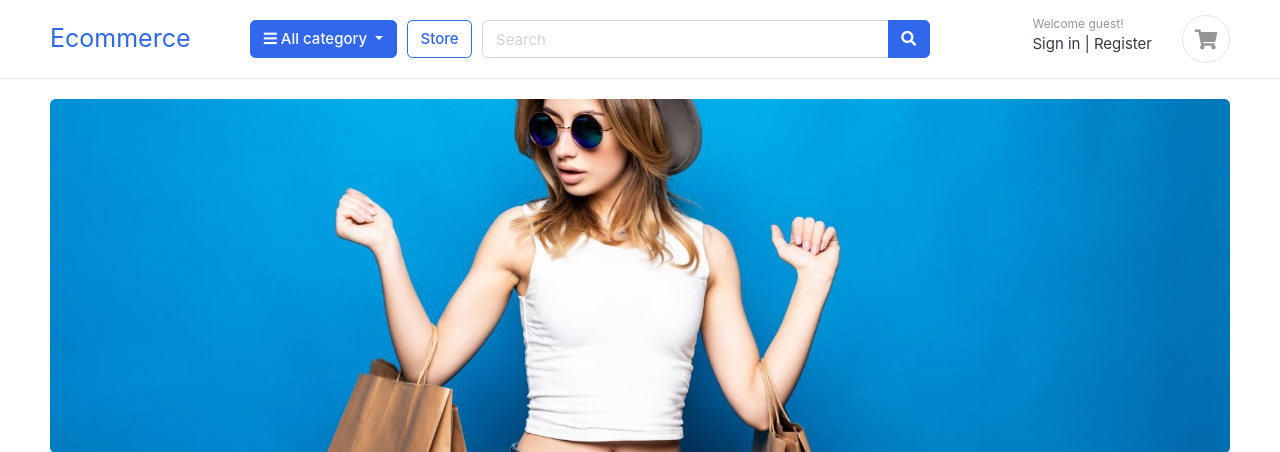
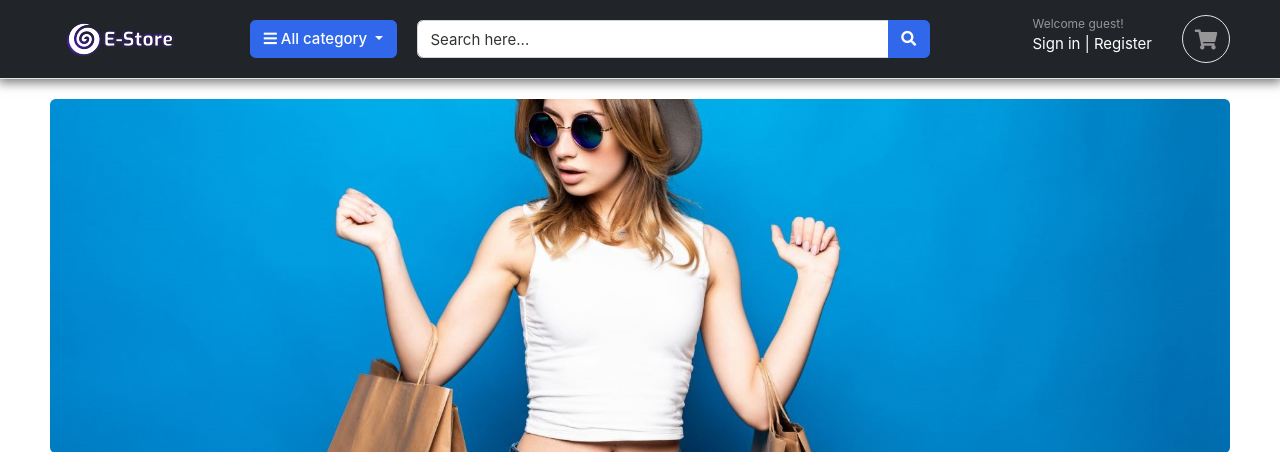
Before and after one commit to Ameeruddin0601/Django-Ecom-Project, a Django app: template templates/home.html in a window 1280 px wide. Shown: the top 452 px of the page. Run offline with Django 3.2, Linux system fonts and the light colour scheme; the template is opened without the code that fills it, so the values that code supplies are empty; some libraries are stand-ins or nearby versions; some web fonts are replaced.

Commit message:
improved navbar ui, added logo and some minor changes

```diff
--- /dev/null
+++ b/EcomProject/static/css/custom.css
@@ -0,0 +1,12 @@
+.widget-header a{
+	color:  white;
+	}
+
+.widget-header a:hover{
+	color:  rgb(135,160,255);
+	}
+
+form.search input::placeholder{
+	color: black;
+	opacity: 0.8;
+	}
--- a/templates/base.html
+++ b/templates/base.html
@@ -6,8 +6,9 @@
 <meta http-equiv="pragma" content="no-cache" />
 <meta http-equiv="cache-control" content="max-age=604800" />
 <meta name="viewport" content="width=device-width, initial-scale=1, shrink-to-fit=no">
+<link rel="icon" href="{% static 'images/favicon.png' %}" type="image/png">
 
-<title>Ecom Website</title>
+<title>E-Store</title>
 
 
 <script src="{% static 'js/jquery-2.0.0.min.js' %}" type="text/javascript"></script>
@@ -16,6 +17,7 @@
 <link href="{% static 'fonts/fontawesome/css/all.min.css' %}" type="text/css" rel="stylesheet">
 <link href="{% static 'css/ui.css' %}" rel="stylesheet" type="text/css"/>
 <link href="{% static 'css/responsive.css' %}" rel="stylesheet" media="only screen and (max-width: 1200px)" />
+<link href="{% static 'css/custom.css' %}" rel="stylesheet">
 <script src="{% static 'js/script.js' %}" type="text/javascript"></script>
 
 <script type="text/javascript">
--- a/templates/includes/navbar.html
+++ b/templates/includes/navbar.html
@@ -1,56 +1,11 @@
 {% load static %}
-<header class="section-header">
-  {% comment %}
-  <nav class="navbar p-md-0 navbar-expand-sm navbar-light border-bottom">
-    <div class="container">
-      <button
-        class="navbar-toggler"
-        type="button"
-        data-toggle="collapse"
-        data-target="#navbarTop4"
-        aria-controls="navbarNav"
-        aria-expanded="false"
-        aria-label="Toggle navigation"
-      >
-        <span class="navbar-toggler-icon"></span>
-      </button>
-      <div class="collapse navbar-collapse" id="navbarTop4">
-        <ul class="navbar-nav mr-auto">
-          <li class="nav-item dropdown">
-            <a href="#" class="nav-link"> English </a>
-          </li>
-          <li class="nav-item dropdown">
-            <a href="#" class="nav-link"> USD </a>
-          </li>
-        </ul>
-        <ul class="navbar-nav">
-          <li>
-            <a href="#" class="nav-link">
-              <i class="fa fa-envelope"></i> Email
-            </a>
-          </li>
-          <li>
-            <a href="#" class="nav-link">
-              <i class="fa fa-phone"></i> Call us
-            </a>
-          </li>
-        </ul>
-        <!-- list-inline //  -->
-      </div>
-      <!-- navbar-collapse .// -->
-    </div>
-    <!-- container //  -->
-  </nav>
-  {% endcomment %}
-
+<header class="section-header navbar-dark bg-dark" style="box-shadow: 0 2px 10px 2px rgba(0,0,0,.5);">
   <section class="header-main border-bottom">
     <div class="container">
       <div class="row align-items-center">
         <div class="col-lg-2 col-md-3 col-6">
           <a href="{% url 'home'%}" class="brand-wrap" style="font-size: 25px">
-            Ecommerce {% comment %}
             <img class="logo" src="{% static './images/logo.png' %}" />
-            {% endcomment %}
           </a>
           <!-- brand-wrap.// -->
         </div>
@@ -75,7 +30,7 @@
           <!-- category-wrap.// -->
         </div>
         <!-- col.// -->
-        <a href="{% url 'store' %}" class="btn btn-outline-primary">Store</a>
+        <!-- <a href="{% url 'store' %}" class="btn btn-outline-primary">Store</a> -->
         <div class="col-lg col-md-6 col-sm-12 col">
           <form action="{% url 'search' %}" class="search" method="GET">
             <div class="input-group w-100">
@@ -83,7 +38,7 @@
                 type="text"
                 class="form-control"
                 style="width: 60%"
-                placeholder="Search"
+                placeholder="Search here..."
                 name="keyword"
               />
 
@@ -106,7 +61,7 @@
               >
               <div>
                 <a href="{% url 'logout' %}">Logout</a>
-                <span class="dark-transp"> | </span>
+                <span class="dark-transp text-white"> | </span>
                 <a href="{% url 'dashboard'%}">Dashboard</a>
               </div>
             </div>
@@ -115,7 +70,7 @@
               <small class="title text-muted">Welcome guest!</small>
               <div>
                 <a href="{% url 'login' %}">Sign in</a>
-                <span class="dark-transp"> | </span>
+                <span class="dark-transp text-white"> | </span>
                 <a href="{% url 'register' %}"> Register</a>
               </div>
             </div>
```
Also changed, not shown: EcomProject/static/images/favicon.ico (deleted), EcomProject/static/images/favicon.png (added), EcomProject/static/images/logo.png.
